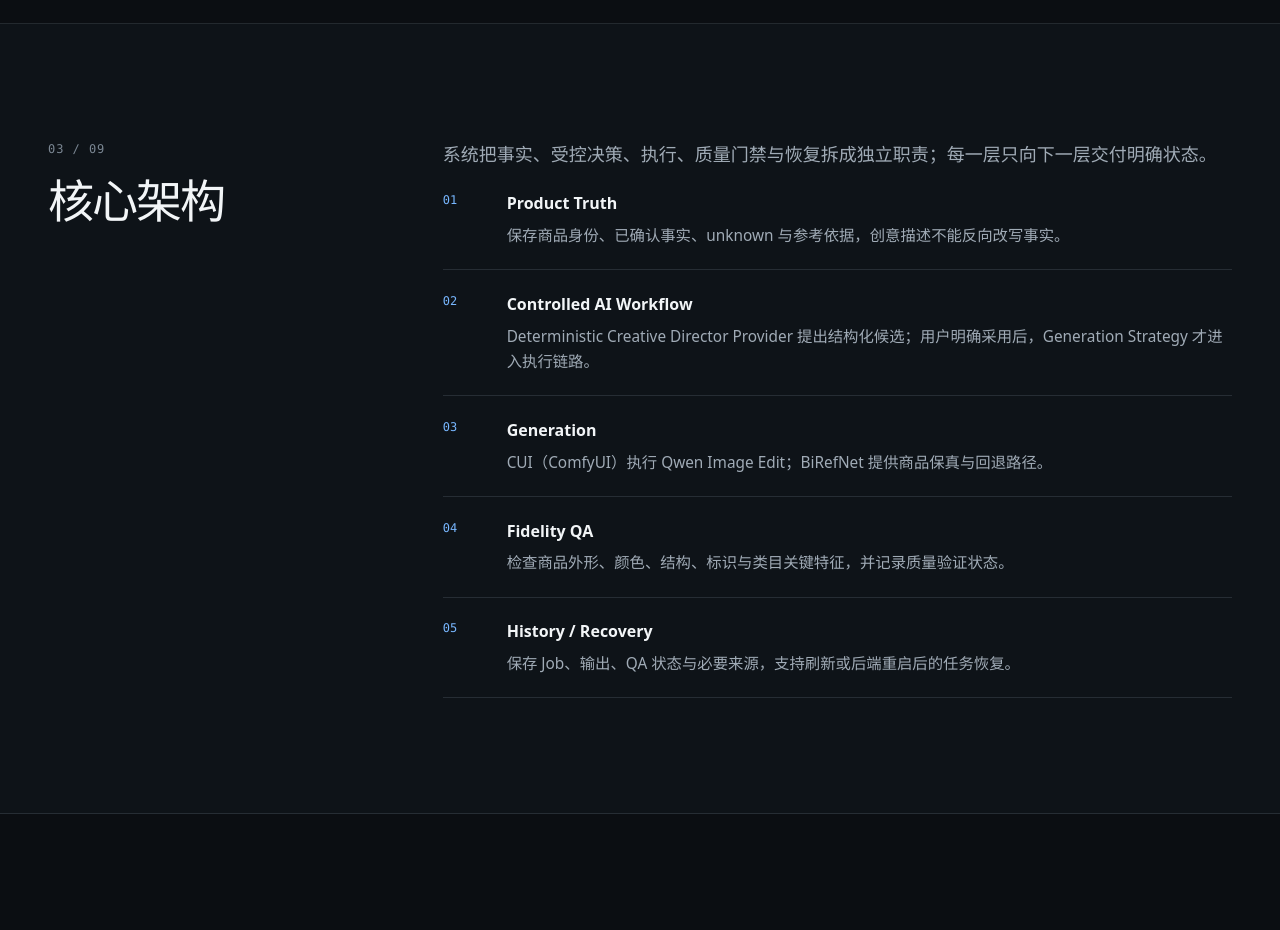
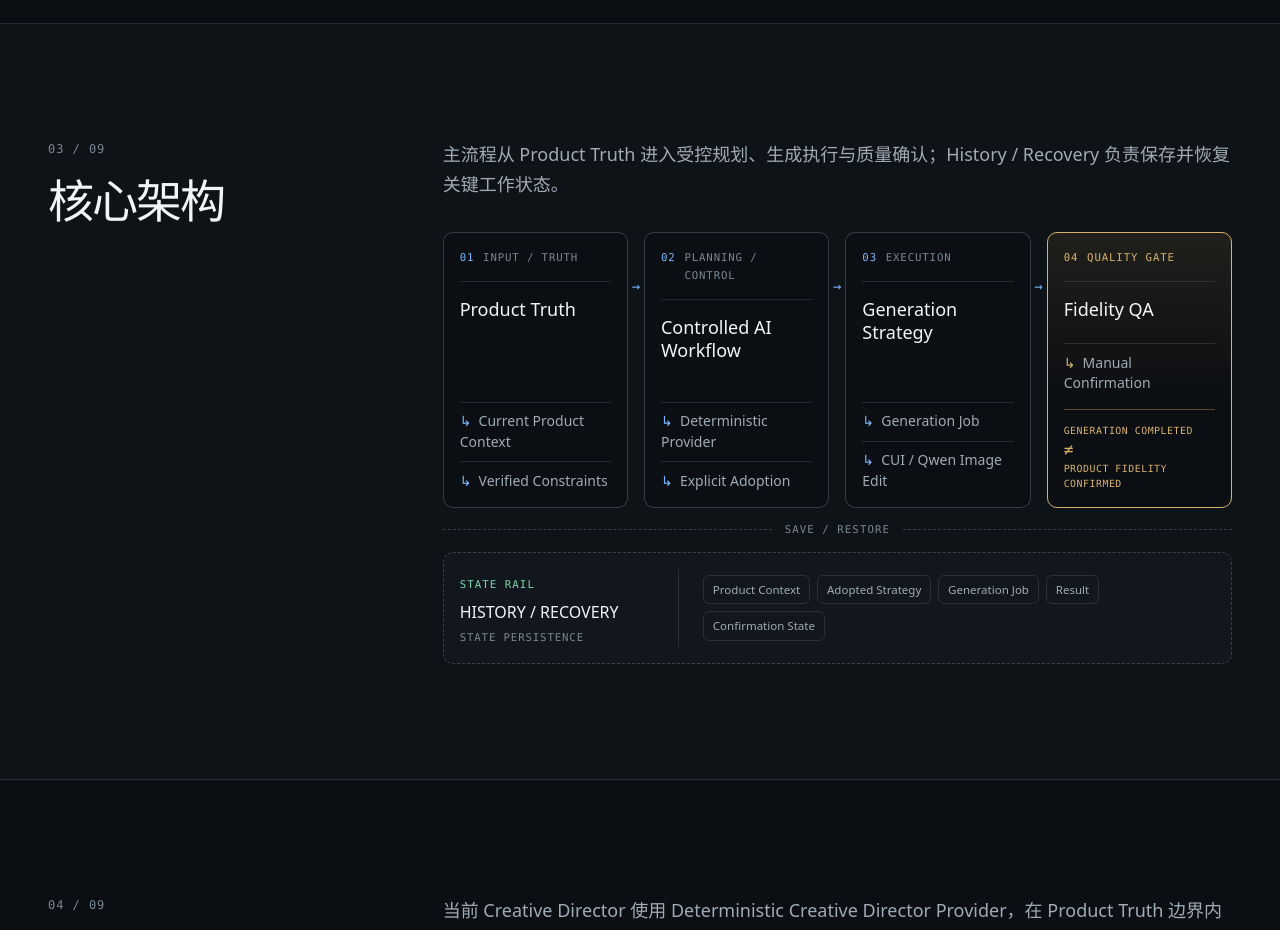
Before and after one commit to SiHuoqwq/liu-yi-portfolio, a React (Vite) app: page /projects/productstudio in a window 1280 px wide. Shown: the part 1820-2750 px from the top of the page. Built offline with nearby package versions, Linux system fonts and the light colour scheme; no server answers.

Commit message:
feat: refine ProductStudio architecture presentation

```diff
--- a/src/components/productstudio/ProductStudioArchitectureDiagram.tsx
+++ b/src/components/productstudio/ProductStudioArchitectureDiagram.tsx
@@ -1,13 +1,80 @@
-import { ProcessTrace } from '../case-study/ProcessTrace'
+const architectureStages = [
+  {
+    index: '01',
+    category: 'INPUT / TRUTH',
+    title: 'Product Truth',
+    items: ['Current Product Context', 'Verified Constraints'],
+  },
+  {
+    index: '02',
+    category: 'PLANNING / CONTROL',
+    title: 'Controlled AI Workflow',
+    items: ['Deterministic Provider', 'Explicit Adoption'],
+  },
+  {
+    index: '03',
+    category: 'EXECUTION',
+    title: 'Generation Strategy',
+    items: ['Generation Job', 'CUI / Qwen Image Edit'],
+  },
+] as const
 
-const architectureStages = [
-  { label: 'Product Truth', detail: '保存商品身份、已确认事实、unknown 与参考依据，创意描述不能反向改写事实。' },
-  { label: 'Controlled AI Workflow', detail: 'Deterministic Creative Director Provider 提出结构化候选；用户明确采用后，Generation Strategy 才进入执行链路。' },
-  { label: 'Generation', detail: 'CUI（ComfyUI）执行 Qwen Image Edit；BiRefNet 提供商品保真与回退路径。' },
-  { label: 'Fidelity QA', detail: '检查商品外形、颜色、结构、标识与类目关键特征，并记录质量验证状态。' },
-  { label: 'History / Recovery', detail: '保存 Job、输出、QA 状态与必要来源，支持刷新或后端重启后的任务恢复。' },
+const persistedState = [
+  'Product Context',
+  'Adopted Strategy',
+  'Generation Job',
+  'Result',
+  'Confirmation State',
 ] as const
 
 export function ProductStudioArchitectureDiagram() {
-  return <ProcessTrace steps={architectureStages} />
+  return (
+    <figure className="productstudio-architecture__diagram" aria-label="ProductStudio 受控生成架构">
+      <ol className="productstudio-architecture__flow">
+        {architectureStages.map((stage) => (
+          <li className="productstudio-architecture__stage" key={stage.index}>
+            <div className="productstudio-architecture__stage-header">
+              <span className="mono productstudio-architecture__stage-index">{stage.index}</span>
+              <span className="mono productstudio-architecture__stage-category">{stage.category}</span>
+            </div>
+            <h3>{stage.title}</h3>
+            <ul className="productstudio-architecture__stage-items">
+              {stage.items.map((item) => <li key={item}>{item}</li>)}
+            </ul>
+          </li>
+        ))}
+
+        <li className="productstudio-architecture__stage productstudio-architecture__stage--quality">
+          <div className="productstudio-architecture__stage-header">
+            <span className="mono productstudio-architecture__stage-index">04</span>
+            <span className="mono productstudio-architecture__stage-category">QUALITY GATE</span>
+          </div>
+          <h3>Fidelity QA</h3>
+          <ul className="productstudio-architecture__stage-items">
+            <li>Manual Confirmation</li>
+          </ul>
+          <div className="productstudio-architecture__quality-boundary">
+            <span>GENERATION COMPLETED</span>
+            <strong aria-label="不等于">≠</strong>
+            <span>PRODUCT FIDELITY CONFIRMED</span>
+          </div>
+        </li>
+      </ol>
+
+      <div className="productstudio-architecture__connection">
+        <span className="mono">SAVE / RESTORE</span>
+      </div>
+
+      <section className="productstudio-architecture__state" aria-labelledby="productstudio-state-title">
+        <header className="productstudio-architecture__state-header">
+          <span className="mono productstudio-architecture__state-eyebrow">STATE RAIL</span>
+          <h3 id="productstudio-state-title">HISTORY / RECOVERY</h3>
+          <p className="mono">STATE PERSISTENCE</p>
+        </header>
+        <ul className="productstudio-architecture__state-items">
+          {persistedState.map((item) => <li key={item}>{item}</li>)}
+        </ul>
+      </section>
+    </figure>
+  )
 }
--- a/src/pages/ProductStudioPage.tsx
+++ b/src/pages/ProductStudioPage.tsx
@@ -24,7 +24,7 @@ export function ProductStudioPage() {
       </CaseSection>
 
       <CaseSection index="03 / 09" title="核心架构" ariaLabel="ProductStudio 核心架构" tone="elevated">
-        <p>系统把事实、受控决策、执行、质量门禁与恢复拆成独立职责；每一层只向下一层交付明确状态。</p>
+        <p>主流程从 Product Truth 进入受控规划、生成执行与质量确认；History / Recovery 负责保存并恢复关键工作状态。</p>
         <ProductStudioArchitectureDiagram />
       </CaseSection>
 
--- a/src/styles/global.css
+++ b/src/styles/global.css
@@ -1073,6 +1073,201 @@ img {
   color: var(--color-text-secondary);
   font-size: 0.96rem;
   line-height: 1.65;
+}
+
+.productstudio-architecture__diagram {
+  display: grid;
+  margin: 2rem 0 0;
+}
+
+.productstudio-architecture__flow {
+  display: grid;
+  grid-template-columns: repeat(4, minmax(0, 1fr));
+  gap: 1rem;
+  margin: 0;
+  padding: 0;
+  list-style: none;
+}
+
+.productstudio-architecture__stage {
+  position: relative;
+  display: grid;
+  grid-template-rows: auto auto 1fr;
+  align-content: start;
+  min-width: 0;
+  min-height: 16rem;
+  padding: 1rem;
+  border: 1px solid var(--color-border-strong);
+  border-radius: var(--radius-md);
+  background: var(--color-bg-primary);
+}
+
+.productstudio-architecture__stage:not(:last-child)::after {
+  content: "→";
+  position: absolute;
+  z-index: 1;
+  top: 2.6rem;
+  right: -0.82rem;
+  color: var(--color-accent-blue);
+  font-family: "IBM Plex Mono", Consolas, monospace;
+  font-size: var(--text-sm);
+}
+
+.productstudio-architecture__stage-header {
+  display: grid;
+  grid-template-columns: auto minmax(0, 1fr);
+  gap: 0.55rem;
+  align-items: baseline;
+  padding-bottom: 0.85rem;
+  border-bottom: 1px solid var(--color-border);
+}
+
+.productstudio-architecture__stage-index,
+.productstudio-architecture__stage-category {
+  font-size: 0.67rem;
+  letter-spacing: 0.08em;
+}
+
+.productstudio-architecture__stage-index {
+  color: var(--color-accent-blue);
+}
+
+.productstudio-architecture__stage-category {
+  color: var(--color-text-muted);
+}
+
+.productstudio-architecture__stage h3 {
+  margin: 1rem 0 0;
+  font-size: var(--text-lg);
+  line-height: 1.3;
+}
+
+.productstudio-architecture__stage-items {
+  display: grid;
+  align-content: end;
+  gap: 0.55rem;
+  margin: 1.35rem 0 0;
+  padding: 0;
+  color: var(--color-text-secondary);
+  font-size: var(--text-sm);
+  line-height: 1.45;
+  list-style: none;
+}
+
+.productstudio-architecture__stage-items li {
+  padding-top: 0.55rem;
+  border-top: 1px solid var(--color-border);
+}
+
+.productstudio-architecture__stage-items li::before {
+  content: "↳";
+  margin-right: 0.45rem;
+  color: var(--color-accent-blue);
+}
+
+.productstudio-architecture__stage--quality {
+  grid-template-rows: auto auto auto 1fr;
+  border-color: var(--color-warning);
+  background: linear-gradient(180deg, rgb(217 179 108 / 10%), transparent 62%), var(--color-bg-primary);
+}
+
+.productstudio-architecture__stage--quality .productstudio-architecture__stage-index,
+.productstudio-architecture__stage--quality .productstudio-architecture__stage-category,
+.productstudio-architecture__stage--quality .productstudio-architecture__stage-items li::before {
+  color: var(--color-warning);
+}
+
+.productstudio-architecture__quality-boundary {
+  align-self: end;
+  display: grid;
+  gap: 0.25rem;
+  margin-top: 1rem;
+  padding-top: 0.85rem;
+  border-top: 1px solid rgb(217 179 108 / 36%);
+  color: var(--color-warning);
+  font-family: "IBM Plex Mono", Consolas, monospace;
+  font-size: 0.62rem;
+  letter-spacing: 0.05em;
+  line-height: 1.45;
+}
+
+.productstudio-architecture__quality-boundary strong {
+  font-size: var(--text-base);
+  font-weight: 400;
+  line-height: 1;
+}
+
+.productstudio-architecture__connection {
+  display: grid;
+  grid-template-columns: 1fr auto 1fr;
+  gap: 0.8rem;
+  align-items: center;
+  margin: 0.8rem 0;
+}
+
+.productstudio-architecture__connection::before,
+.productstudio-architecture__connection::after {
+  content: "";
+  border-top: 1px dashed var(--color-border-strong);
+}
+
+.productstudio-architecture__connection span {
+  color: var(--color-text-muted);
+  font-size: 0.67rem;
+  letter-spacing: 0.1em;
+}
+
+.productstudio-architecture__state {
+  display: grid;
+  grid-template-columns: minmax(12rem, 0.9fr) minmax(0, 2.1fr);
+  gap: 1.5rem;
+  align-items: center;
+  padding: 1rem;
+  border: 1px dashed var(--color-border-strong);
+  border-radius: var(--radius-md);
+  background: var(--color-bg-elevated);
+}
+
+.productstudio-architecture__state-header {
+  padding-right: 1.5rem;
+  border-right: 1px solid var(--color-border);
+}
+
+.productstudio-architecture__state-eyebrow {
+  color: var(--color-verified);
+  font-size: 0.67rem;
+  letter-spacing: 0.1em;
+}
+
+.productstudio-architecture__state h3 {
+  margin: 0.35rem 0 0;
+  font-size: var(--text-base);
+  line-height: 1.35;
+}
+
+.productstudio-architecture__state-header p {
+  margin: 0.35rem 0 0;
+  color: var(--color-text-muted);
+  font-size: 0.67rem;
+  letter-spacing: 0.08em;
+}
+
+.productstudio-architecture__state-items {
+  display: flex;
+  flex-wrap: wrap;
+  gap: 0.45rem;
+  margin: 0;
+  padding: 0;
+  list-style: none;
+}
+
+.productstudio-architecture__state-items li {
+  padding: 0.35rem 0.55rem;
+  border: 1px solid var(--color-border);
+  border-radius: var(--radius-sm);
+  color: var(--color-text-secondary);
+  font-size: 0.72rem;
+  line-height: 1.4;
 }
 
 .decision-comparison,
@@ -1429,6 +1624,9 @@ img {
   .case-section { padding-block: 4.5rem; }
   .case-section__grid { gap: 2.5rem; }
   .case-section__grid > header { position: static; }
+  .productstudio-architecture__diagram { margin-top: 1.5rem; }
+  .productstudio-architecture__stage { padding: 1rem; }
+  .productstudio-architecture__state { padding: 1rem; }
   .architecture-comparison > div { grid-template-columns: 1fr; }
   .architecture-comparison__stack { min-height: auto; }
   .architecture-arrow { grid-auto-flow: column; align-items: center; justify-self: center; }
@@ -1480,6 +1678,59 @@ img {
   }
 }
 
+@media (max-width: 1279px) {
+  .productstudio-architecture__flow {
+    grid-template-columns: 1fr;
+    gap: 1.75rem;
+  }
+
+  .productstudio-architecture__stage {
+    min-height: auto;
+  }
+
+  .productstudio-architecture__stage:not(:last-child)::after {
+    content: "↓";
+    top: auto;
+    right: 50%;
+    bottom: -1.5rem;
+    translate: 50% 0;
+  }
+
+  .productstudio-architecture__stage-items {
+    align-content: start;
+    margin-top: 1rem;
+  }
+
+  .productstudio-architecture__connection {
+    grid-template-columns: 1fr;
+    justify-items: center;
+    gap: 0.35rem;
+    margin: 0.7rem 0;
+  }
+
+  .productstudio-architecture__connection::before {
+    height: 1.2rem;
+    border-top: 0;
+    border-left: 1px dashed var(--color-border-strong);
+  }
+
+  .productstudio-architecture__connection::after {
+    display: none;
+  }
+
+  .productstudio-architecture__state {
+    grid-template-columns: 1fr;
+    gap: 1rem;
+    align-items: start;
+  }
+
+  .productstudio-architecture__state-header {
+    padding: 0 0 0.85rem;
+    border-right: 0;
+    border-bottom: 1px solid var(--color-border);
+  }
+}
+
 @media (prefers-reduced-motion: reduce) {
   html { scroll-behavior: auto; }
   *, *::before, *::after {
```
Also changed, not shown: 2 other files (tests, documents, lock files or other folders).
